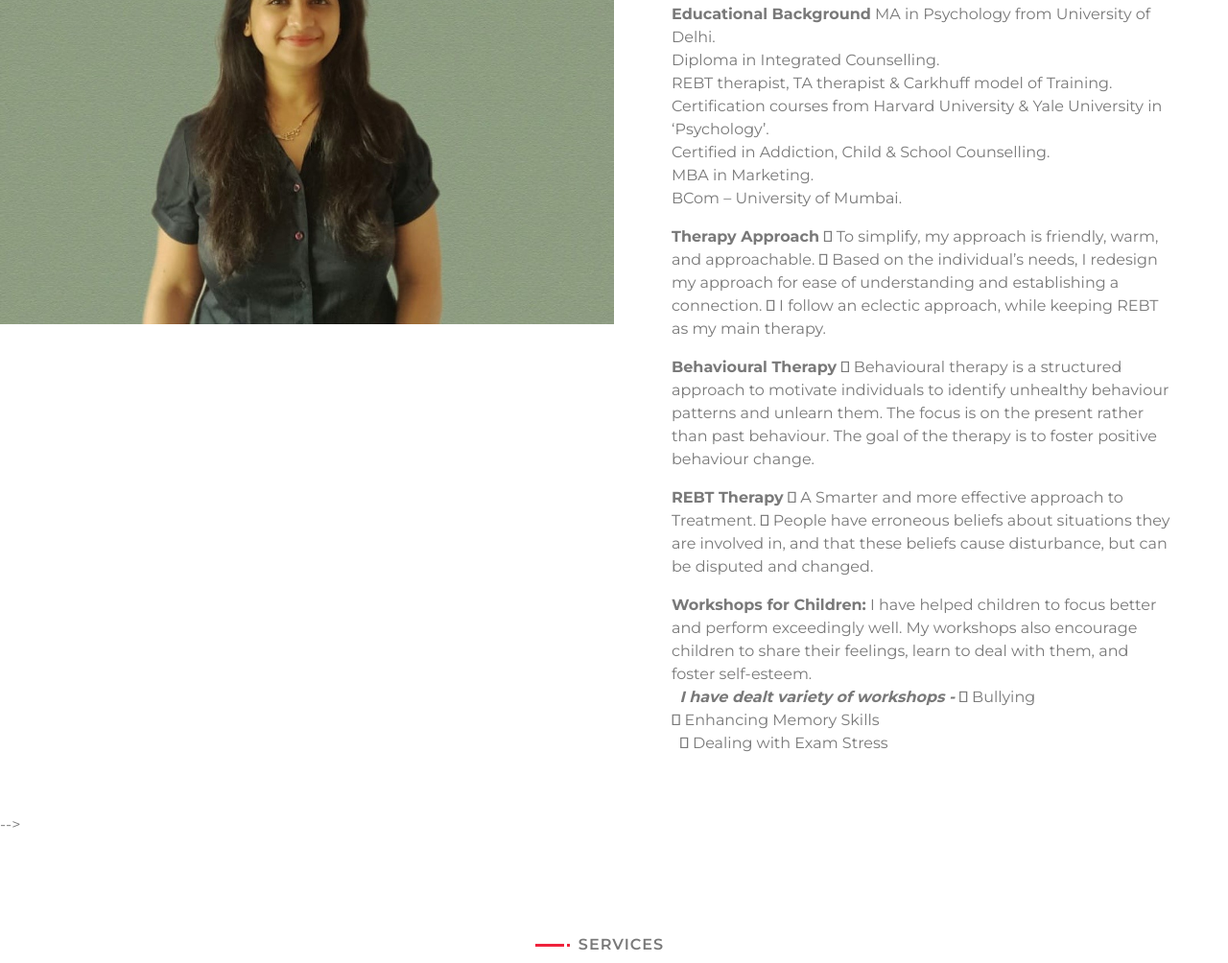
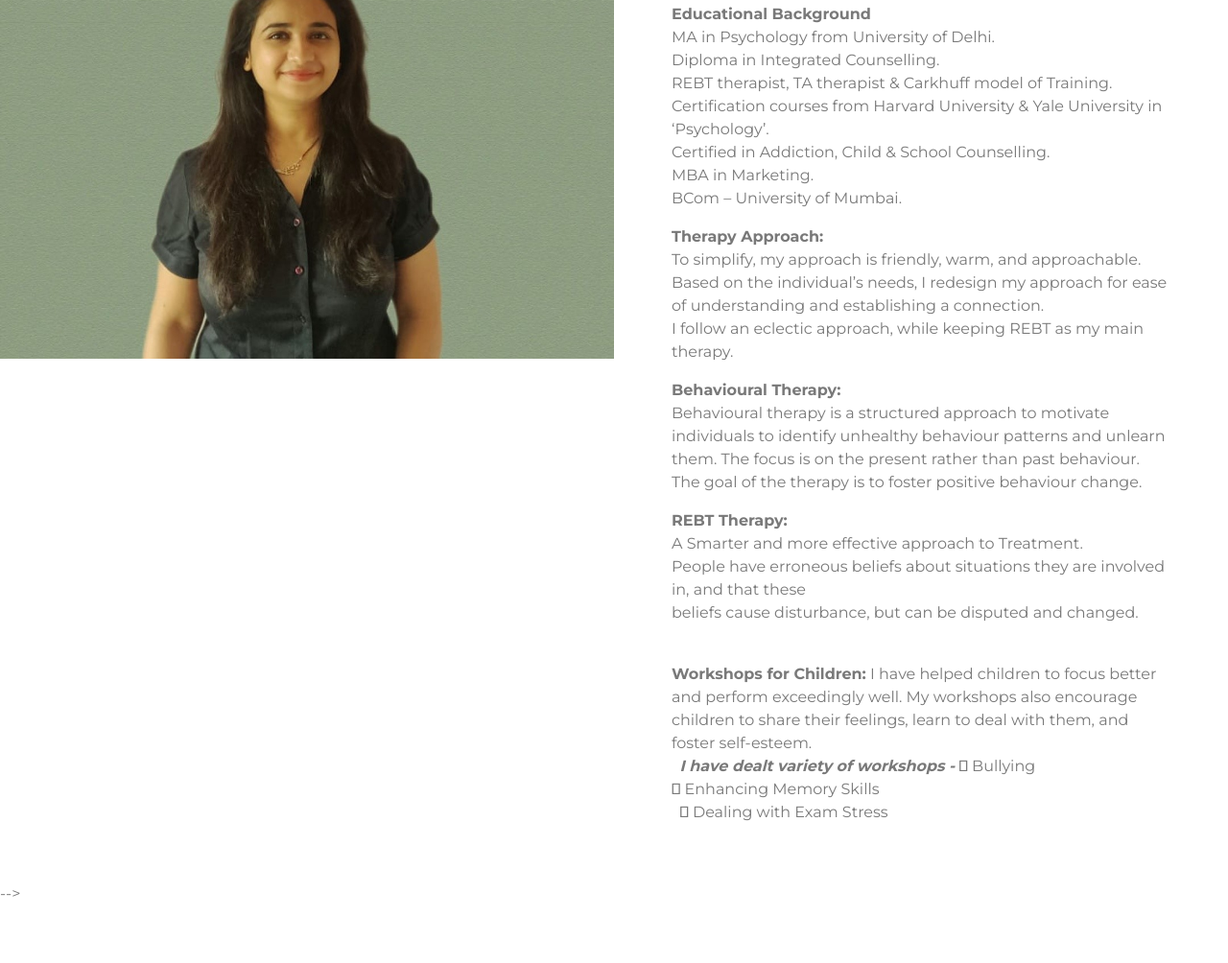
Before and after one commit to Aashil245/ashkabhavsar.in, a plain HTML site: page index.html in a window 1280 px wide. Shown: the part 1512-2516 px from the top of the page at 96% size. Drawn offline with nearby package versions, Linux system fonts and the light colour scheme.

Commit message:
Update index.html

```diff
--- a/index.html
+++ b/index.html
@@ -120,7 +120,7 @@
 object or situation, hampers relationships with others.
                                 </p>
                                   <p>
-			<b>Educational Background</b>
+			<b>Educational Background</b><br>
 MA in Psychology from University of Delhi.<br>
 Diploma in Integrated Counselling.<br>
 REBT therapist, TA therapist &amp; Carkhuff model of Training.<br>
@@ -130,24 +130,24 @@
 BCom – University of Mumbai.<br>
             </p>
                                  <p>
-					 <b>Therapy Approach</b>
- To simplify, my approach is friendly, warm, and approachable.
- Based on the individual’s needs, I redesign my approach for ease of understanding
-and establishing a connection.
- I follow an eclectic approach, while keeping REBT as my main therapy.
+					 <b>Therapy Approach:</b> <br>
+To simplify, my approach is friendly, warm, and approachable.<br>
+Based on the individual’s needs, I redesign my approach for ease of understanding
+and establishing a connection.<br>
+I follow an eclectic approach, while keeping REBT as my main therapy.
             </p>
 				    <p>
-					    <b>Behavioural Therapy</b>
- Behavioural therapy is a structured approach to motivate individuals to identify
+					    <b>Behavioural Therapy:</b><br>
+ Behavioural therapy is a structured approach to motivate individuals to identify
 unhealthy behaviour patterns and unlearn them. The focus is on the present rather
 than past behaviour. The goal of the therapy is to foster positive behaviour change.
 				    </p>
 				    <p>
-					    <b>REBT Therapy</b>
- A Smarter and more effective approach to Treatment.
- People have erroneous beliefs about situations they are involved in, and that these
+					    <b>REBT Therapy:</b><br>
+A Smarter and more effective approach to Treatment.<br>
+People have erroneous beliefs about situations they are involved in, and that these<br>
 beliefs cause disturbance, but can be disputed and changed.
-				    </p>
+				    </p><br>
 				    <p>
  <b>Workshops for Children:</b>
 I have helped children to focus better and perform exceedingly well. My workshops also
```
